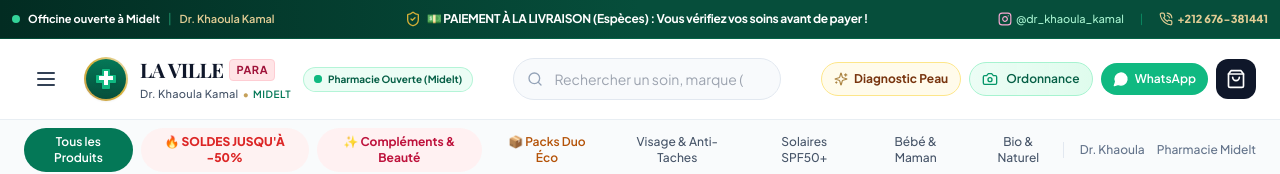
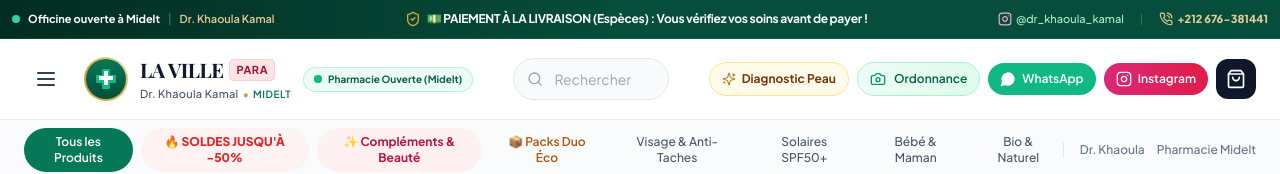
Before and after one commit to abdelazizmotiaa/paralaville, a React (Vite) app: page / in a window 1280 px wide. Shown: the top 174 px of the page. Built offline with nearby package versions, Linux system fonts and the light colour scheme; a web font is replaced by a local one.

Commit message:
feat: add Instagram button to desktop header actions

```diff
--- a/src/components/Header.tsx
+++ b/src/components/Header.tsx
@@ -9,10 +9,11 @@ import {
   Sparkles,
   ChevronDown,
   Stethoscope,
-  ArrowRight
+  ArrowRight,
+  Instagram
 } from 'lucide-react';
 import { Logo } from './Logo';
-import { WHATSAPP_PHONE } from '../utils/whatsapp';
+import { WHATSAPP_PHONE, INSTAGRAM_URL } from '../utils/whatsapp';
 import { PRODUCTS } from '../data/products';
 import { Product } from '../types';
 
@@ -237,6 +238,18 @@ export const Header: React.FC<HeaderProps> = ({
             >
               <MessageCircle className="w-4 h-4 fill-current shrink-0" />
               <span className="hidden lg:inline">WhatsApp</span>
+            </a>
+
+            {/* Instagram Quick Link */}
+            <a
+              href={INSTAGRAM_URL}
+              target="_blank"
+              rel="noopener noreferrer"
+              className="hidden sm:flex items-center gap-1.5 px-2.5 sm:px-3 py-2 rounded-full bg-gradient-to-r from-pink-600 to-rose-600 hover:from-pink-700 hover:to-rose-700 text-white text-xs font-semibold shadow-xs hover:shadow-md active:scale-95 transition-all"
+              title="Instagram Dr. Khaoula Kamal (@dr_khaoula_kamal)"
+            >
+              <Instagram className="w-4 h-4 shrink-0" />
+              <span className="hidden xl:inline">Instagram</span>
             </a>
 
             {/* Shopping Cart Drawer Trigger */}
```
